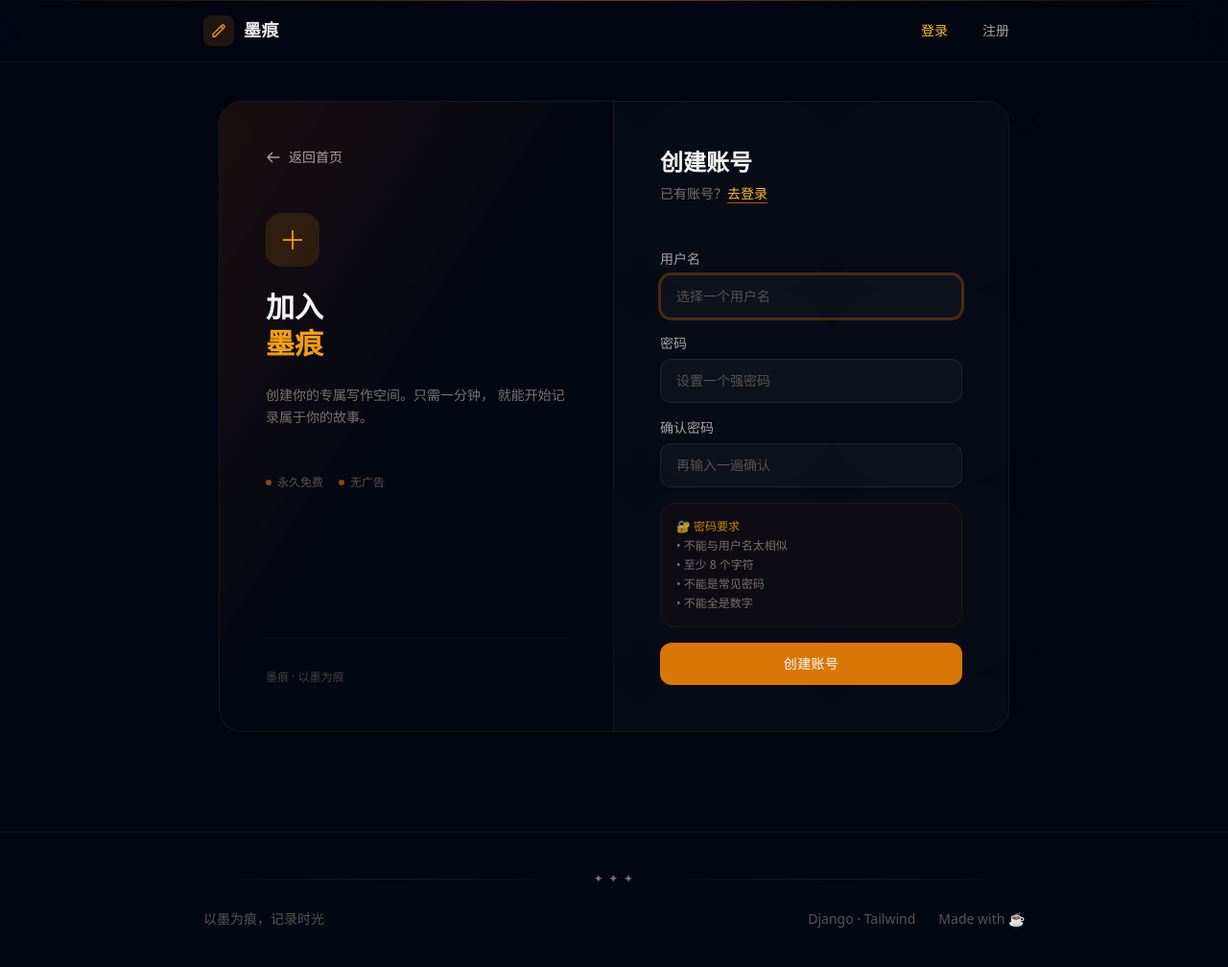
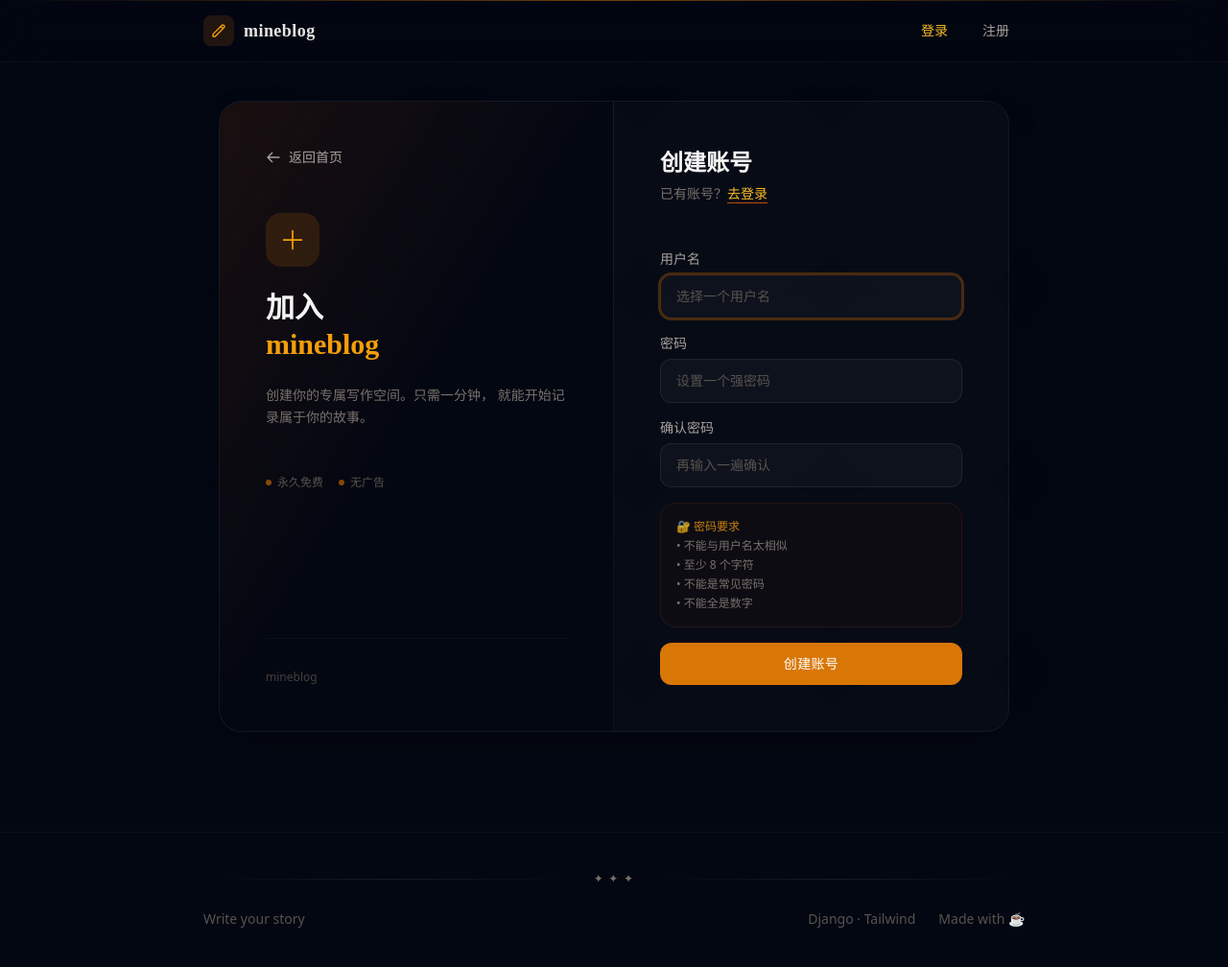
Before and after one commit to sand-ocean/myblog, a Django app: page /register/ in a window 1280 px wide. Shown: the whole page at 96% size. Run offline with Django 5.2, Linux system fonts and the light colour scheme; some libraries are stand-ins or nearby versions.

Commit message:
品牌改名: 墨痕 → mineblog

```diff
--- a/blog/templates/base.html
+++ b/blog/templates/base.html
@@ -3,7 +3,7 @@
 <head>
     <meta charset="UTF-8">
     <meta name="viewport" content="width=device-width, initial-scale=1.0">
-    <title>{% block title %}墨痕 · 我的博客{% endblock %}</title>
+    <title>{% block title %}mineblog · 我的博客{% endblock %}</title>
     <script src="https://cdn.tailwindcss.com"></script>
     <script>
         tailwind.config = {
@@ -62,7 +62,7 @@
                         <path stroke-linecap="round" stroke-linejoin="round" stroke-width="2" d="M15.232 5.232l3.536 3.536m-2.036-5.036a2.5 2.5 0 113.536 3.536L6.5 21.036H3v-3.572L16.732 3.732z"/>
                     </svg>
                 </span>
-                <span class="hidden sm:inline font-display tracking-wide">墨痕</span>
+                <span class="hidden sm:inline font-display tracking-wide">mineblog</span>
             </a>
 
             <div class="flex items-center gap-1 text-sm">
@@ -97,7 +97,7 @@
         <div class="max-w-4xl mx-auto px-5 py-10">
             <div class="ornament mb-6 text-xs tracking-widest">✦ ✦ ✦</div>
             <div class="flex flex-col sm:flex-row items-center justify-between gap-4 text-sm text-stone-600">
-                <p>以墨为痕，记录时光</p>
+                <p>Write your story</p>
                 <div class="flex items-center gap-6">
                     <span>Django · Tailwind</span>
                     <span class="hidden sm:inline">Made with ☕</span>
--- a/blog/templates/blog/category_posts.html
+++ b/blog/templates/blog/category_posts.html
@@ -1,5 +1,5 @@
 {% extends 'base.html' %}
-{% block title %}{{ category.name }} - 墨痕{% endblock %}
+{% block title %}{{ category.name }} - mineblog{% endblock %}
 {% block content %}
 
 <!-- 分类头部 -->
--- a/blog/templates/blog/post_detail.html
+++ b/blog/templates/blog/post_detail.html
@@ -1,5 +1,5 @@
 {% extends 'base.html' %}
-{% block title %}{{ post.title }} - 墨痕{% endblock %}
+{% block title %}{{ post.title }} - mineblog{% endblock %}
 {% block content %}
 
 <article class="max-w-3xl mx-auto">
--- a/blog/templates/blog/post_form.html
+++ b/blog/templates/blog/post_form.html
@@ -1,5 +1,5 @@
 {% extends 'base.html' %}
-{% block title %}{% if form.instance.pk %}编辑：{{ form.instance.title }}{% else %}写文章{% endif %} · 墨痕{% endblock %}
+{% block title %}{% if form.instance.pk %}编辑：{{ form.instance.title }}{% else %}写文章{% endif %} · mineblog{% endblock %}
 {% block content %}
 
 {% with is_edit=form.instance.pk %}
--- a/blog/templates/blog/post_list.html
+++ b/blog/templates/blog/post_list.html
@@ -1,5 +1,5 @@
 {% extends 'base.html' %}
-{% block title %}墨痕{% endblock %}
+{% block title %}mineblog{% endblock %}
 {% block content %}
 
 <!-- 顶部：标题 + 搜索 -->
@@ -10,7 +10,7 @@
         墨<span class="text-amber-500">痕</span>
       </h1>
       <p class="text-stone-500 text-sm sm:text-base mt-2 font-light tracking-wide">
-        以墨为痕，记录时光里的每一个念头
+        Write your story, one post at a time
       </p>
     </div>
     <div class="sm:w-72">
--- a/blog/templates/registration/login.html
+++ b/blog/templates/registration/login.html
@@ -1,5 +1,5 @@
 {% extends 'base.html' %}
-{% block title %}登录 · 墨痕{% endblock %}
+{% block title %}登录 · mineblog{% endblock %}
 {% block content %}
 
 <div class="min-h-[75vh] flex items-center justify-center px-4">
@@ -20,7 +20,7 @@
           </svg>
         </div>
         <h1 class="text-3xl font-display font-black text-stone-100 leading-tight">
-          欢迎回到<br><span class="text-amber-500">墨痕</span>
+          欢迎回到<br><span class="text-amber-500">mineblog</span>
         </h1>
         <p class="text-stone-500 leading-relaxed text-sm">
           每一次书写，都是在时光里留下痕迹。
@@ -36,7 +36,7 @@
         </div>
       </div>
       <div class="text-xs text-stone-700 mt-auto pt-8 border-t border-white/[0.03]">
-        墨痕 · 以墨为痕
+        mineblog
       </div>
     </div>
 
--- a/blog/templates/registration/register.html
+++ b/blog/templates/registration/register.html
@@ -1,5 +1,5 @@
 {% extends 'base.html' %}
-{% block title %}注册 · 墨痕{% endblock %}
+{% block title %}注册 · mineblog{% endblock %}
 {% block content %}
 
 <div class="min-h-[75vh] flex items-center justify-center px-4">
@@ -20,7 +20,7 @@
           </svg>
         </div>
         <h1 class="text-3xl font-display font-black text-stone-100 leading-tight">
-          加入<br><span class="text-amber-500">墨痕</span>
+          加入<br><span class="text-amber-500">mineblog</span>
         </h1>
         <p class="text-stone-500 leading-relaxed text-sm">
           创建你的专属写作空间。只需一分钟，
@@ -36,7 +36,7 @@
         </div>
       </div>
       <div class="text-xs text-stone-700 mt-auto pt-8 border-t border-white/[0.03]">
-        墨痕 · 以墨为痕
+        mineblog
       </div>
     </div>
 
```
